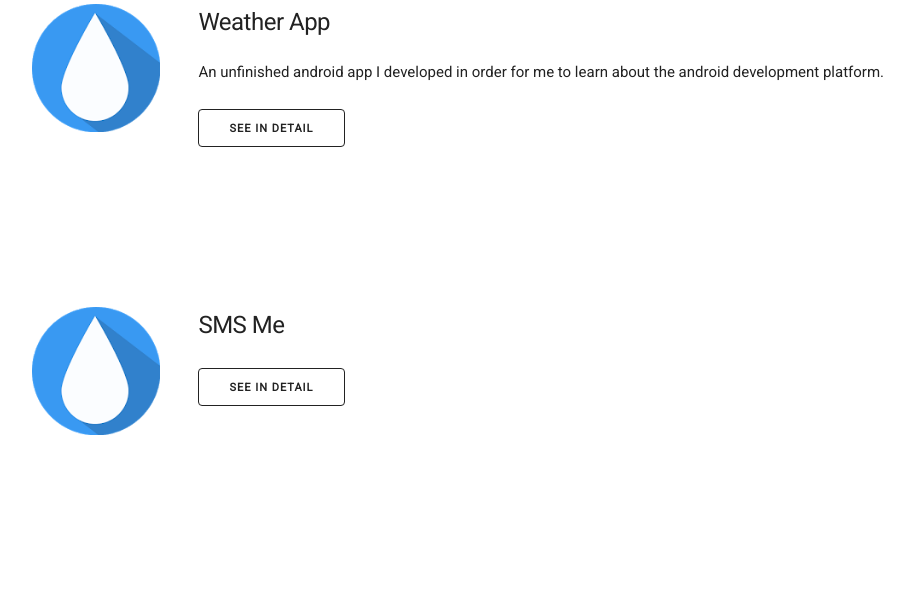
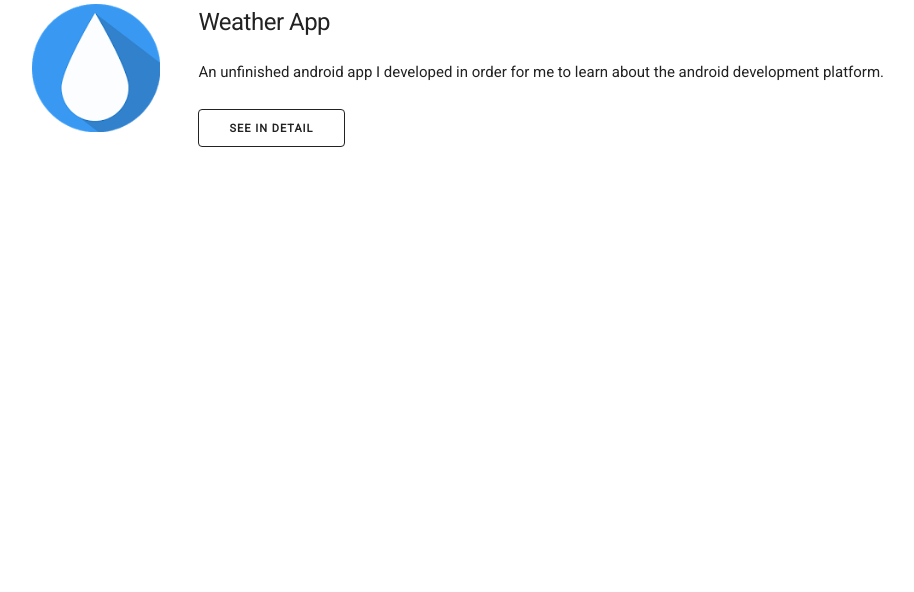
Before and after one commit to tucci/tuccico, a Node server app: page /work in a window 1280 px wide. Shown: the part 2192-2784 px from the top of the page, without its empty margins (128-1042 px from the left). After the commit the page ends 2339 px from the top, so only its background shows below. Run offline with Node 20, Linux system fonts and the light colour scheme; some libraries are stand-ins or nearby versions.

Commit message:
Removed sms me.

```diff
--- a/app/views/layouts/work/index.handlebars
+++ b/app/views/layouts/work/index.handlebars
@@ -52,12 +52,12 @@
 			<img class="responsive-image" src="/img/work/homemade/homemade.jpg" alt="">
 		</div>
 		<div class="ten columns">
-			<h5>Homemade</h5>A project that I built with a friend for a school e-commerce project. Homemade allows users to order dishes cooked from local home cooks.</p>
+			<h5>Homemade</h5><p>A project that I built with a friend for a school e-commerce project. Homemade allows users to order dishes cooked from local home cooks.</p>
 			<a href="/work/homemade" class="button button-primary">See in detail</a>
 		</div>
 	</div>
 
-	<div class="row margin-top-large">
+	<div class="row margin-top-large margin-bottom-large">
 		<div class="two columns">
 			<img class="responsive-image" src="/img/work/weatherapp/weatherapp.webp" alt="">
 		</div>
@@ -67,14 +67,4 @@
 		</div>
 	</div>
 
-		<div class="row margin-top-large margin-bottom-large">
-		<div class="two columns">
-			<img class="responsive-image" src="/img/work/weatherapp/weatherapp.webp" alt="">
-		</div>
-		<div class="ten columns">
-			<h5>SMS Me</h5></p>
-			<a href="/work/weatherapp" class="button button-primary">See in detail</a>
-		</div>
-	</div>
-
 </div>
```
